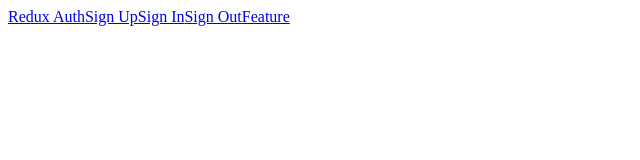
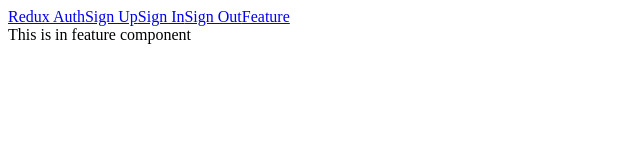
Before and after one commit to chaudharychandan/Token-Based-Authentication-React-Redux-App, a React (Create React App) app: page /feature in a window 1280 px wide. Shown: the top 160 px of the page, without its empty margins (0-640 px from the left). Built offline with nearby package versions, Linux system fonts and the light colour scheme.

Commit message:
Add feature route

```diff
--- /dev/null
+++ b/src/components/Feature.js
@@ -0,0 +1,11 @@
+import React, { Component } from 'react';
+
+class Feature extends Component {
+  render() {
+    return (
+      <div>This is in feature component</div>
+    );
+  }
+};
+
+export default Feature;
--- a/src/index.js
+++ b/src/index.js
@@ -9,6 +9,7 @@
 import App from 'components/App';
 import Welcome from 'components/Welcome';
 import Signup from 'components/auth/Signup';
+import Feature from 'components/Feature';
 
 const store = createStore(
   reducers,
@@ -22,6 +23,7 @@
       <App>
         <Route path="/" exact component={Welcome} />
         <Route path="/signup" component={Signup} />
+        <Route path="/feature" component={Feature} />
       </App>
     </BrowserRouter>
   </Provider>,
```
